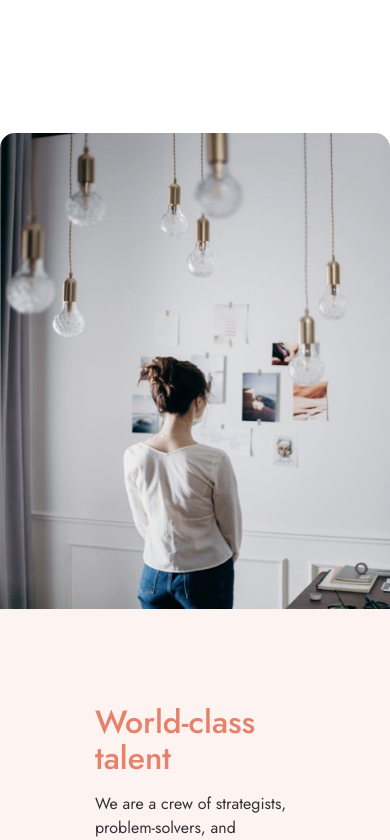
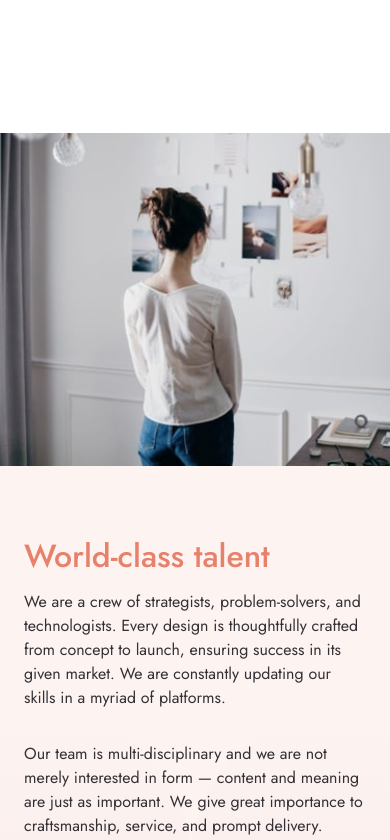
Before and after one commit to KXLAA/designo-multi-page-website, a Next.js app: page /about-us in a window 390 px wide. Shown: the part 880-1720 px from the top of the page. Built offline with nearby package versions, Linux system fonts and the light colour scheme.

Commit message:
Make about us page responsive

```diff
--- a/components/about-us/AboutUsDetail.jsx
+++ b/components/about-us/AboutUsDetail.jsx
@@ -20,6 +20,9 @@ const DetailContainer = styled.section`
   @media ${device.tablet} {
     flex-direction: column;
   }
+  @media ${device.mobile} {
+    border-radius: 0px;
+  }
 `;
 
 const DetailContainerFlipped = styled(DetailContainer)`
@@ -31,10 +34,46 @@ const DetailContainerFlipped = styled(DetailContainer)`
   }
 `;
 
+const DesktopImage = styled.img`
+  z-index: 1;
+  @media ${device.tablet} {
+    display: none;
+  }
+`;
+
+const TabletImage = styled.img`
+  width: 100%;
+  z-index: 1;
+  display: none;
+  @media ${device.tablet} {
+    display: block;
+  }
+
+  @media ${device.mobile} {
+    display: none;
+  }
+`;
+
+const MobileImage = styled.img`
+  width: 100%;
+  z-index: 1;
+  display: none;
+  @media ${device.mobile} {
+    display: block;
+  }
+`;
+
 const Text = styled.div`
   padding: 95px;
   position: relative;
   color: var(--color-primary);
+  @media ${device.tablet} {
+    padding: 72px;
+  }
+
+  @media ${device.mobile} {
+    padding: 72px 24px;
+  }
 
   h1 {
     padding-bottom: 16px;
@@ -68,12 +107,18 @@ export default function AboutUsDetail() {
   return (
     <>
       <DetailContainer>
-        <Image
-          className={styles.ZIndex}
+        <DesktopImage
           src="/assets/about/desktop/image-world-class-talent.jpg"
-          alt="illustration-passionate"
-          width={2276}
-          height={2780}
+          alt="world-class-talent"
+        />
+        <TabletImage
+          src="/assets/about/tablet/image-world-class-talent.jpg"
+          alt="world-class-talent"
+        />
+
+        <MobileImage
+          src="/assets/about/mobile/image-world-class-talent.jpg"
+          alt="world-class-talent"
         />
         <Text>
           <BgPattern />
@@ -97,12 +142,19 @@ export default function AboutUsDetail() {
       </DetailContainer>
       <Location />
       <DetailContainerFlipped>
-        <Image
-          className={styles.ZIndex}
+        <DesktopImage
           src="/assets/about/desktop/image-real-deal.jpg"
-          alt="illustration-passionate"
-          width={2276}
-          height={2780}
+          alt="image-real-deal"
+        />
+
+        <TabletImage
+          src="/assets/about/tablet/image-real-deal.jpg"
+          alt="image-real-deal"
+        />
+
+        <MobileImage
+          src="/assets/about/mobile/image-real-deal.jpg"
+          alt="image-real-deal"
         />
 
         <Text>
--- a/components/about-us/AboutUsLocations.jsx
+++ /dev/null
@@ -1,5 +0,0 @@
-import React from "react";
-
-export default function AboutUsLocations() {
-  return <div></div>;
-}
--- a/components/common/Location.jsx
+++ b/components/common/Location.jsx
@@ -2,12 +2,18 @@ import styled from "styled-components";
 import React from "react";
 import Image from "next/image";
 import { Button } from "./Button";
+import { device } from "../common/MediaQueries";
 
 const MainContainer = styled.section`
   display: flex;
   justify-content: space-between;
   margin-bottom: 160px;
   position: relative;
+
+  @media ${device.tablet} {
+    flex-direction: column;
+    gap: 24px;
+  }
 `;
 
 const LocationContainer = styled.div`
```
Also changed, not shown: components/about-us/AboutUsHero.jsx (+0 -8 lines).
